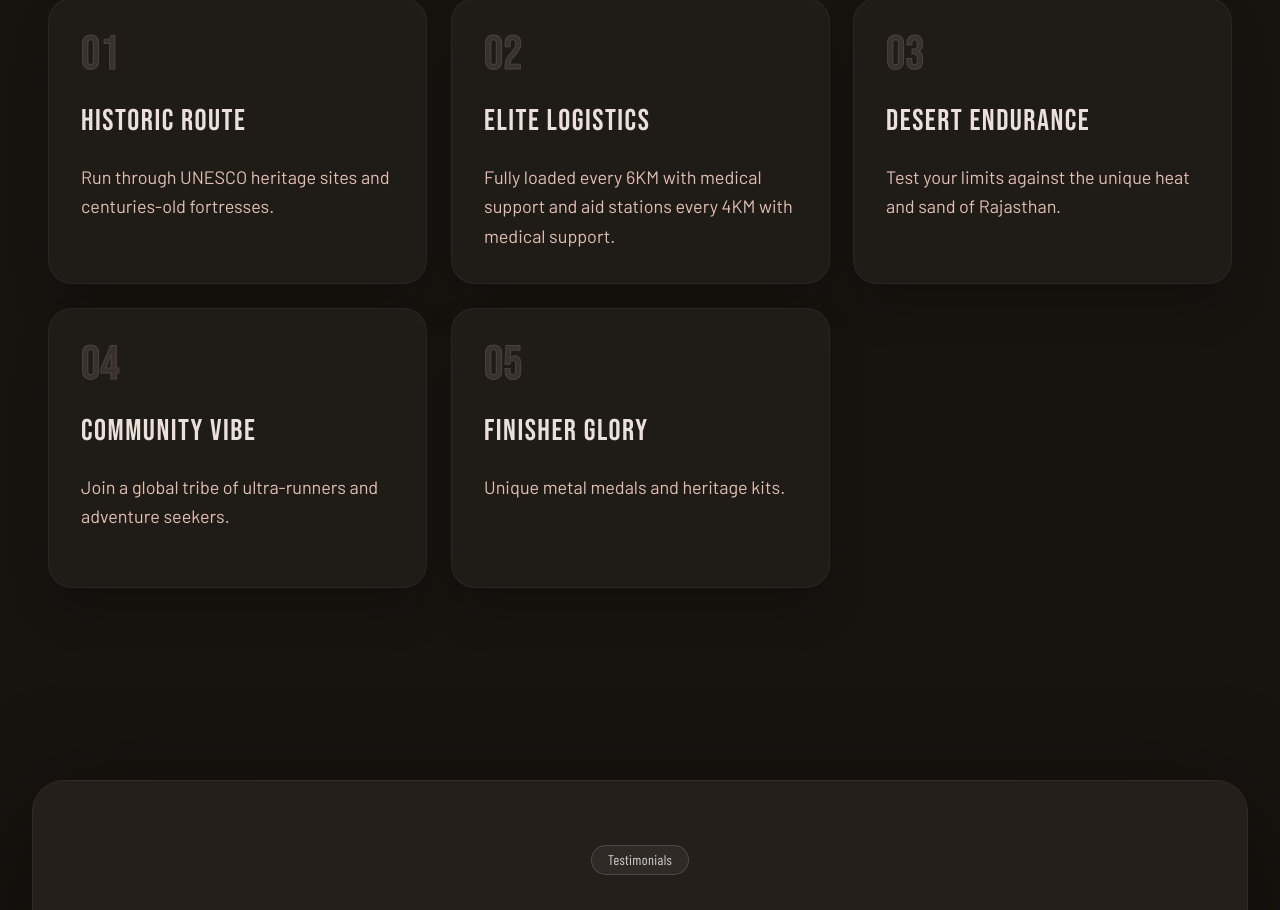
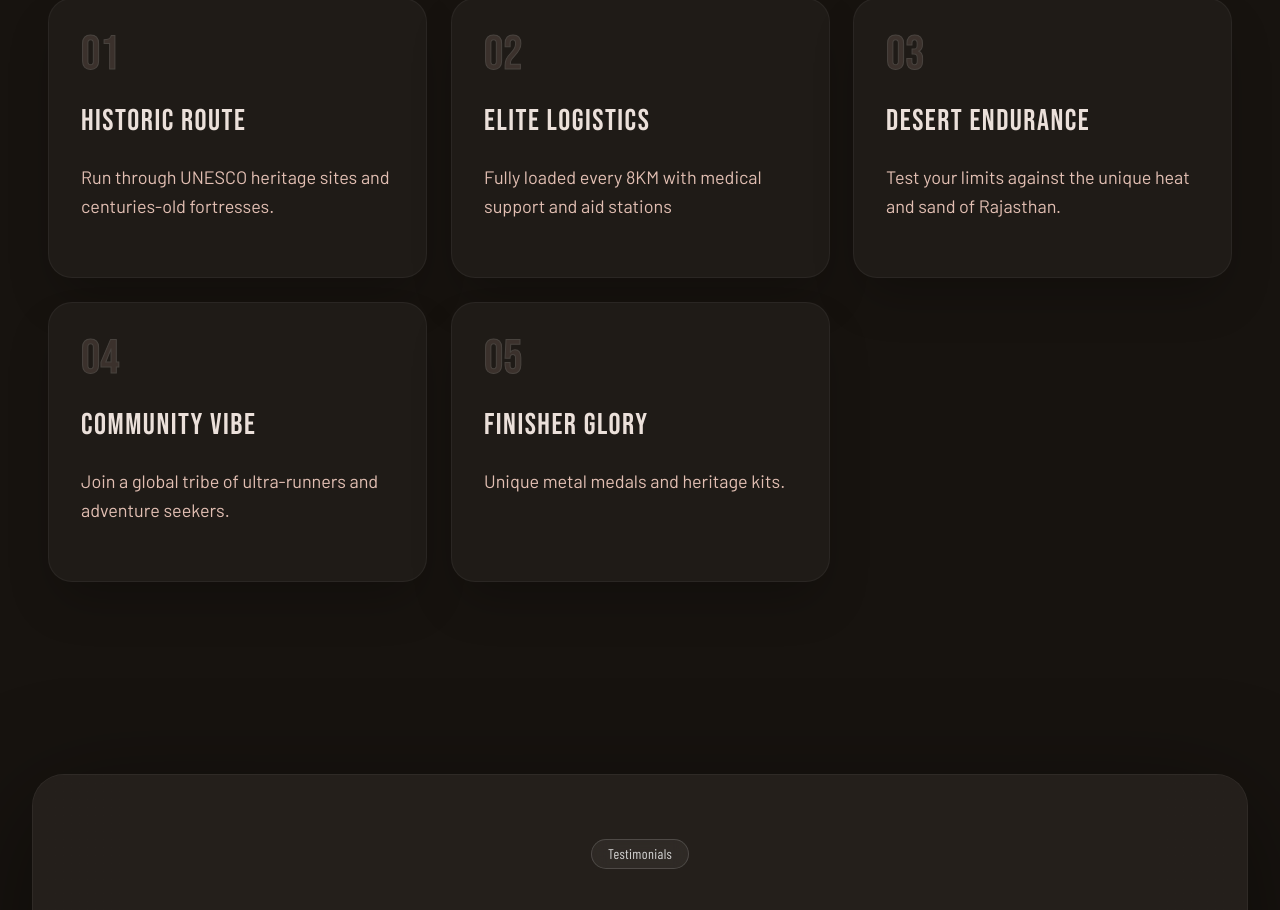
Before and after one commit to Keshav833/JaipurUltra, a React (Vite) app in the folder Frontend/: page / in a window 1280 px wide. Shown: the part 6227-7137 px from the top of the page. Built offline with nearby package versions, Linux system fonts and the light colour scheme; a web font is replaced by a local one.

Commit message:
some changes of content in map

```diff
--- a/Frontend/src/components/WhyAttend.jsx
+++ b/Frontend/src/components/WhyAttend.jsx
@@ -29,7 +29,7 @@ export default function WhyAttend({ isLightMode }) {
     {
       number: "02",
       title: "ELITE LOGISTICS",
-      description: "Fully loaded every 6KM with medical support and aid stations every 4KM with medical support.",
+      description: "Fully loaded every 8KM with medical support and aid stations",
       image: img2
     },
     {
--- a/Frontend/src/pages/Home.jsx
+++ b/Frontend/src/pages/Home.jsx
@@ -11,9 +11,9 @@ const raceCategories = [
     title: '50KM ULTRA',
     stats: [
       ['Distance', '50.0 KM'],
-      ['Cut-off', '8.5 HOURS'],
+      ['Cut-off', ' 7 HOURS'],
       ['Surface', 'Mixed Terrain'],
-      ['Aid Stations', '12 POINTS'],
+      ['Aid Stations', '5 POINTS'],
     ],
   },
   {
@@ -21,9 +21,9 @@ const raceCategories = [
     title: '25KM CHALLENGE',
     stats: [
       ['Distance', '25.0 KM'],
-      ['Cut-off', '4.0 HOURS'],
+      ['Cut-off', ' 3 HOURS'],
       ['Surface', 'Road & Trail'],
-      ['Aid Stations', '6 POINTS'],
+      ['Aid Stations', '3 POINTS'],
     ],
   },
 ]
```
